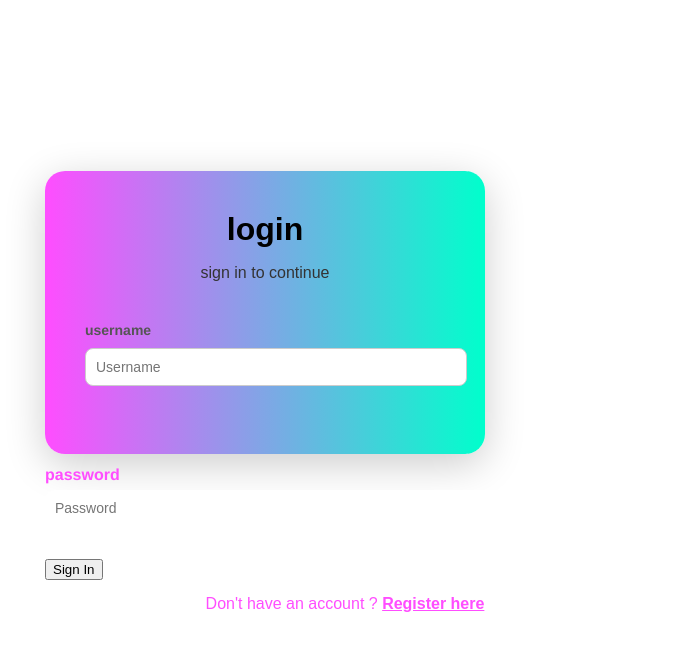
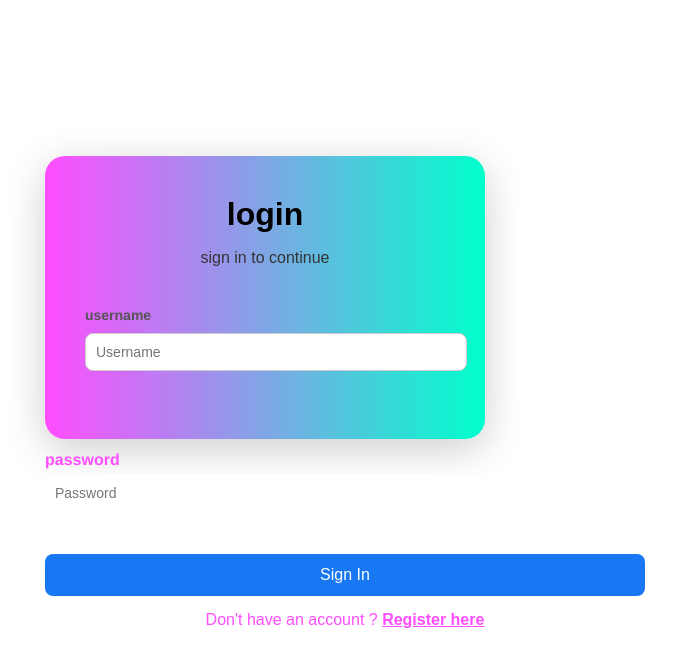
Before and after one commit to ALTUM-02/django_to_do, a Django app: page /login/ in a window 1280 px wide. Shown: the top 667 px of the page, without its empty margins (295-971 px from the left). Run offline with Django 5.2, Linux system fonts and the light colour scheme.

Commit message:
new change

```diff
--- a/mimi/templates/login.html
+++ b/mimi/templates/login.html
@@ -38,7 +38,7 @@
                     </div>
                 </div>
 
-                <button type="submit">Sign In</button>
+                <button class="login-btn" type="submit">Sign In</button>
 
                 <p class="register">
                      Don't have an account ? <a href="{% url 'register' %}">Register here</a>
```
